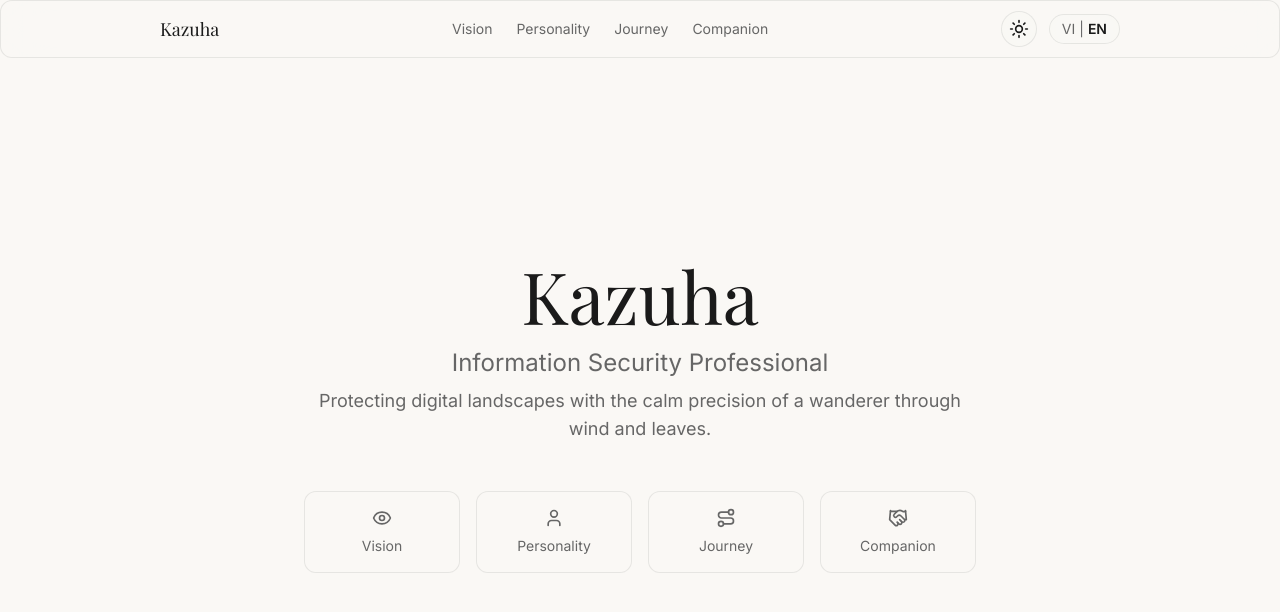
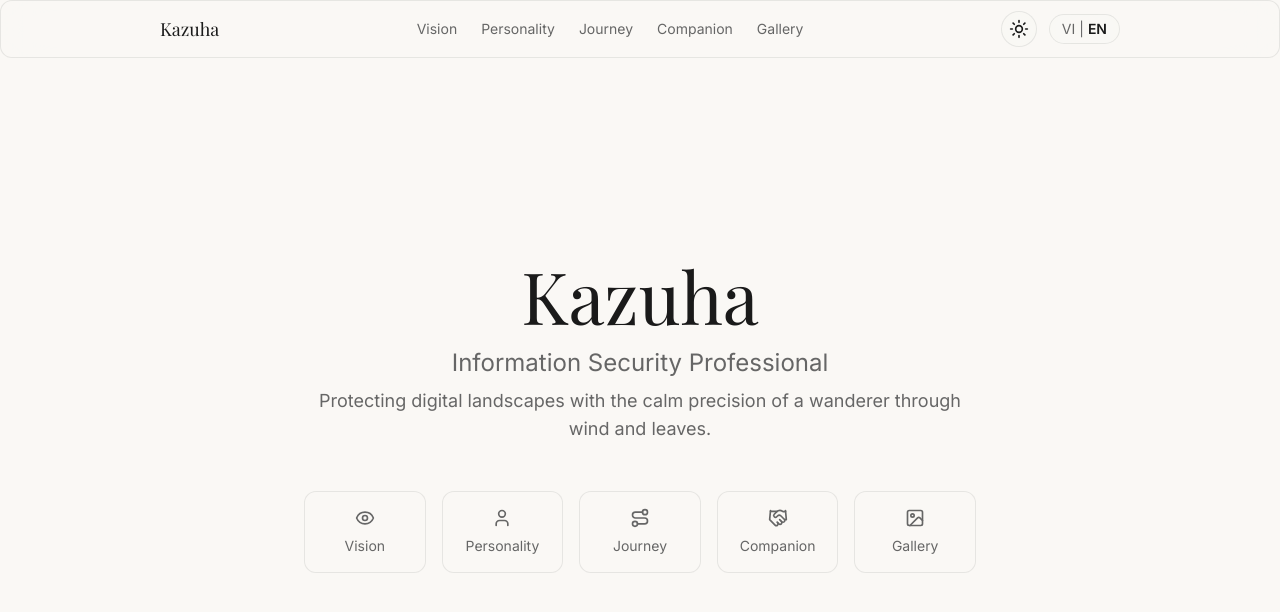
Before and after one commit to Tris1379/portfolio, a Next.js app: page /en in a window 1280 px wide. Shown: the top 612 px of the page. Built offline with nearby package versions, Linux system fonts and the light colour scheme; a web font is replaced by a local one.

Commit message:
fix: add Gallery nav item to Navbar and HeroSection so Personal Side is reachable

```diff
--- a/src/components/HeroSection.tsx
+++ b/src/components/HeroSection.tsx
@@ -4,7 +4,7 @@ import { motion } from "framer-motion";
 import { getConfig } from "@/config/i18n";
 import type { Locale } from "@/config/i18n";
 import { usePage, type PageId } from "@/components/PageContext";
-import { Eye, User, Route, Handshake } from "lucide-react";
+import { Eye, User, Route, Handshake, Image } from "lucide-react";
 import { useLocale } from "next-intl";
 
 const navCards: { id: PageId; icon: React.ReactNode; label: { en: string; vi: string } }[] = [
@@ -12,6 +12,7 @@ const navCards: { id: PageId; icon: React.ReactNode; label: { en: string; vi: st
   { id: "personality", icon: <User className="w-5 h-5" />, label: { en: "Personality", vi: "Tính cách" } },
   { id: "journey", icon: <Route className="w-5 h-5" />, label: { en: "Journey", vi: "Hành trình" } },
   { id: "companion", icon: <Handshake className="w-5 h-5" />, label: { en: "Companion", vi: "Đồng hành" } },
+  { id: "personal", icon: <Image className="w-5 h-5" />, label: { en: "Gallery", vi: "Bộ sưu tập" } },
 ];
 
 export function HeroSection({ locale }: { locale: Locale }) {
@@ -50,7 +51,7 @@ export function HeroSection({ locale }: { locale: Locale }) {
           initial={{ opacity: 0, y: 20 }}
           animate={{ opacity: 1, y: 0 }}
           transition={{ duration: 0.6, ease: "easeOut", delay: 0.6 }}
-          className="grid grid-cols-2 md:grid-cols-4 gap-4"
+          className="grid grid-cols-2 md:grid-cols-3 lg:grid-cols-5 gap-4"
         >
           {navCards.map((card) => (
             <button
--- a/src/components/Navbar.tsx
+++ b/src/components/Navbar.tsx
@@ -13,6 +13,7 @@ const navItems: { id: PageId; label: { en: string; vi: string } }[] = [
   { id: "personality", label: { en: "Personality", vi: "Tính cách" } },
   { id: "journey", label: { en: "Journey", vi: "Hành trình" } },
   { id: "companion", label: { en: "Companion", vi: "Đồng hành" } },
+  { id: "personal", label: { en: "Gallery", vi: "Bộ sưu tập" } },
 ];
 
 export function Navbar() {
```
